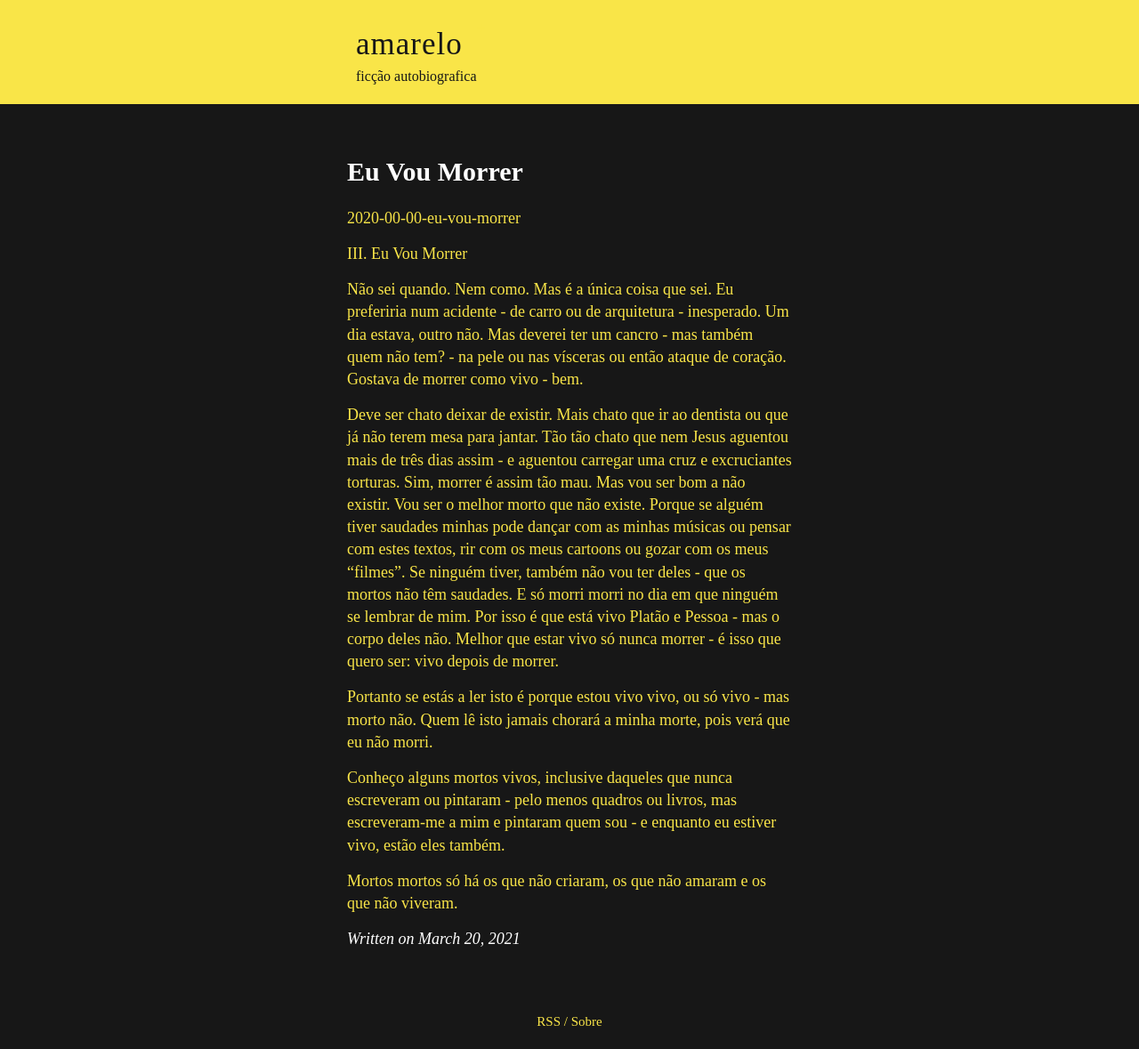
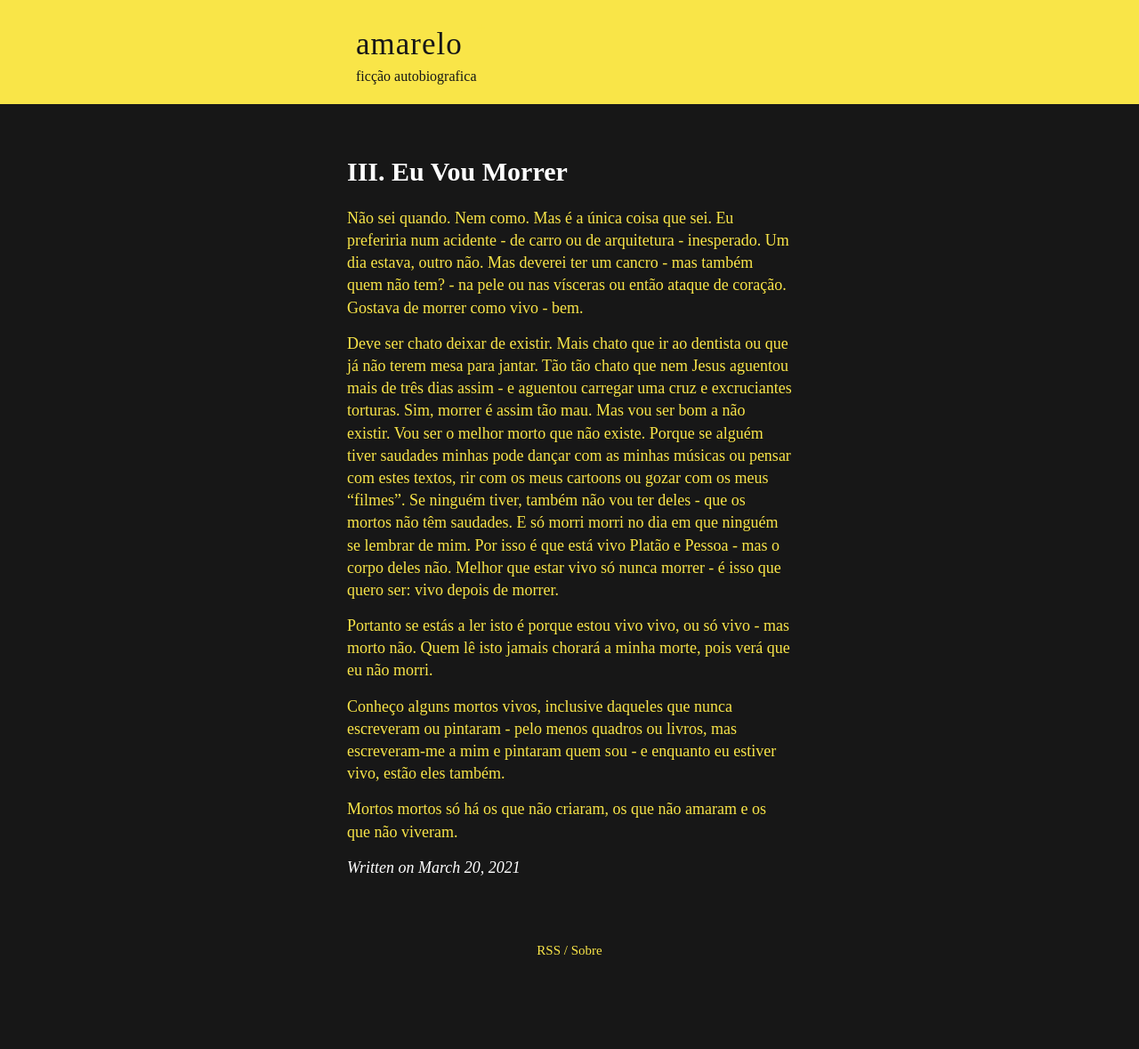
Before and after one commit to otiagomarques/amarelo, a Jekyll site: the page built from _posts/2021-03-20-eu-vou-morrer.md, in a window 1280 px wide. Shown: the whole page at 89% size. Built offline with Jekyll 4.4.1, drawn with Linux system fonts in a browser that asks for light colours; some web fonts are replaced; our own code applies the rules of GitHub Pages for plain Markdown files; after the commit the page ends 1099 px from its top, so only the background shows below that.

Commit message:
Update 2021-03-20-eu-vou-morrer.md

```diff
--- a/_posts/2021-03-20-eu-vou-morrer.md
+++ b/_posts/2021-03-20-eu-vou-morrer.md
@@ -1,6 +1,7 @@
-2020-00-00-eu-vou-morrer
-
-III. Eu Vou Morrer
+---
+layout: post
+title: III. Eu Vou Morrer
+---
 
 Não sei quando. Nem como. Mas é a única coisa que sei.
 Eu preferiria num acidente - de carro ou de arquitetura - inesperado.
```
